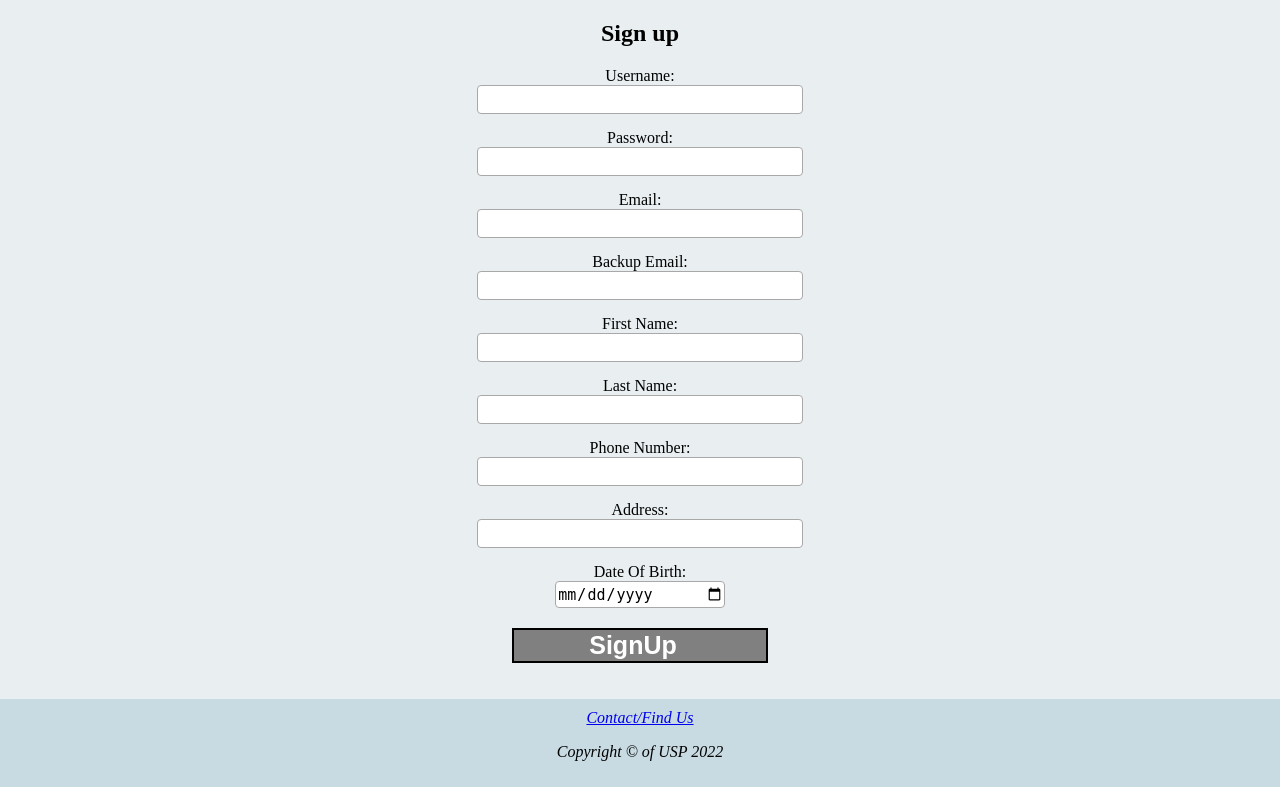
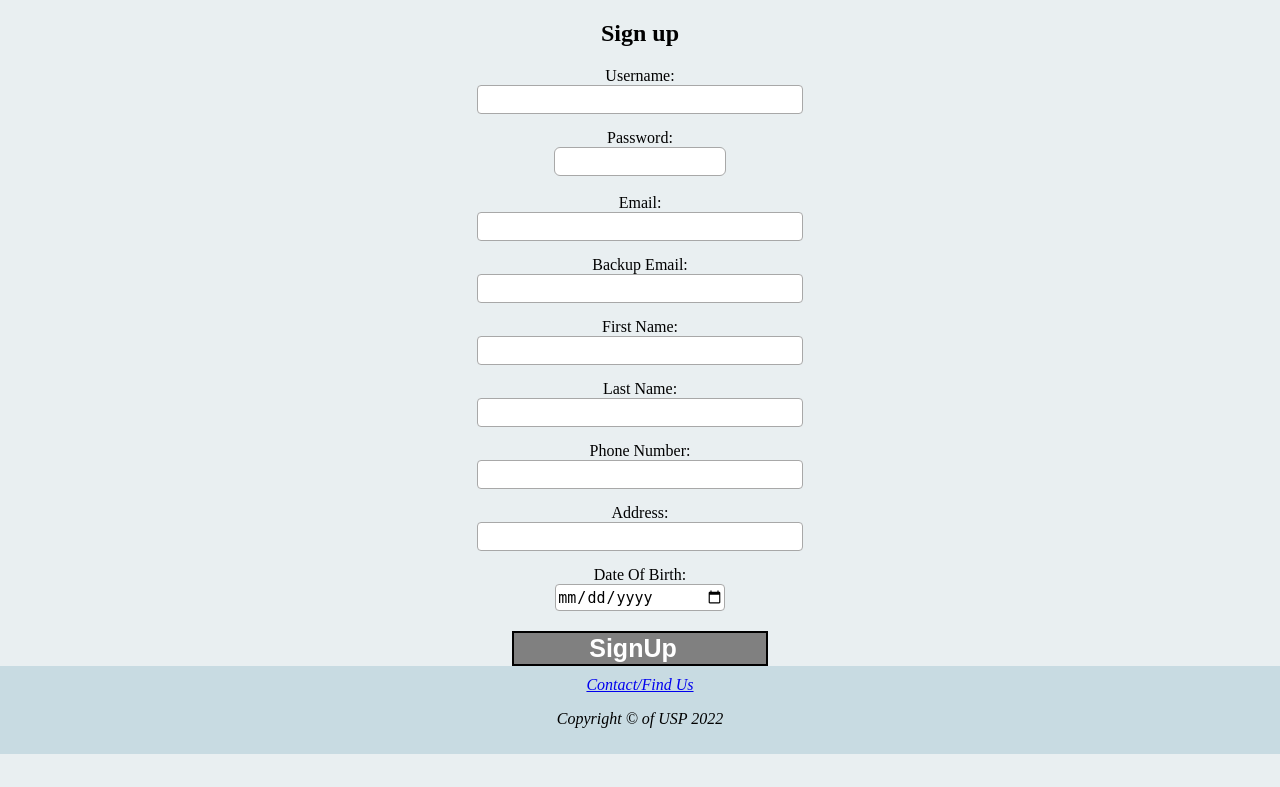
Before and after one commit to OHeckIsThatSam/USP, a PHP site: page /signUp.php in a window 1280 px wide. Shown: the part 164-951 px from the top of the page. After the commit the page ends 918 px from the top, so only its background shows below. Run offline with PHP 8.4, Linux system fonts and the light colour scheme.

Commit message:
password hider

```diff
--- a/css/desktop.css
+++ b/css/desktop.css
@@ -128,6 +128,15 @@ input[name="dateOfBirth"] {
   transition: all 0.3s ease;
   height: 25px;
 }
+.inputpass{
+  width: 13%;
+  outline: none;
+  font-size: 15px;
+  border: 1px solid #a8a8a8;
+  border-radius: 6px;
+  transition: all 0.3s ease;
+  height: 25px;
+}
 /*---------- home page slideshow/ home page -----------------*/
 .slideshow {
   width: 50%;
--- a/signUp.php
+++ b/signUp.php
@@ -40,13 +40,12 @@
         <div id="content">
             <section>
                 <h1>Sign up</h1>
-
                 <div id="signUpContainer">
                     <form action="include/signUp-inc.php" method="post">
                             <label for="username">Username:</label><br>
                             <input name="username" type="text" class="input"><br>
                             <label for="password">Password:</label><br>
-                            <input name="password" type="text" class="input"><br>
+                            <input type="password" value=""id="myInput" class="inputpass"><br><br>
                             <label for="email">Email:</label><br>
                             <input name="email" type="email" class="input"><br>
                             <label for="secondEmail">Backup Email:</label><br>
@@ -63,11 +62,9 @@
                             <input name="dateOfBirth" type="date" class="input"><br>
                             <input type="submit" value="SignUp" name="submit">
                     </form>
-                </div> <br> <br>
-
+                </div>
             </section>
         </div>
-
         <footer>
             <div>
                 <a href="#">Contact/Find Us</a>
```
Also changed, not shown: JS/main.js (line endings or trailing spaces).
